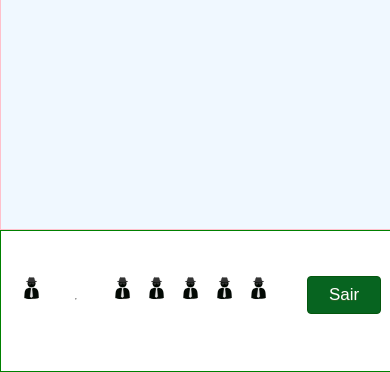
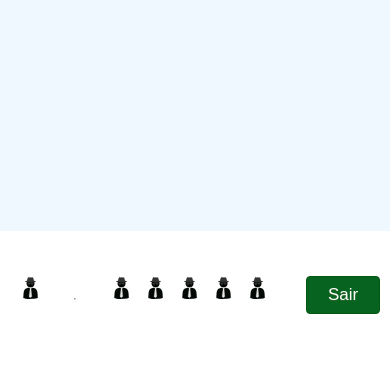
Before and after one commit to tpessoa10/Medias, a plain HTML site: page index.html in a window 390 px wide. Shown: the part 472-844 px from the top of the page. Drawn offline with Linux system fonts and the light colour scheme.

Commit message:
finalizando

```diff
--- a/style.css
+++ b/style.css
@@ -39,7 +39,6 @@
 }
 
 .conteudo{
-    border: 1px solid pink;
     height: 100vh;
     width: 80vw;
 }
@@ -97,7 +96,6 @@
         display: flex;
         justify-content: space-around;
         align-items: baseline;
-        border: 1px solid green;
         height: 20vh;
         width: 100vw;
         background-color: white;
@@ -108,7 +106,6 @@
     }
     .sidebar-user-infos>h4,span{
         display: none;
-        border: 1px solid black;
     }
     button{
         display: none;
```
